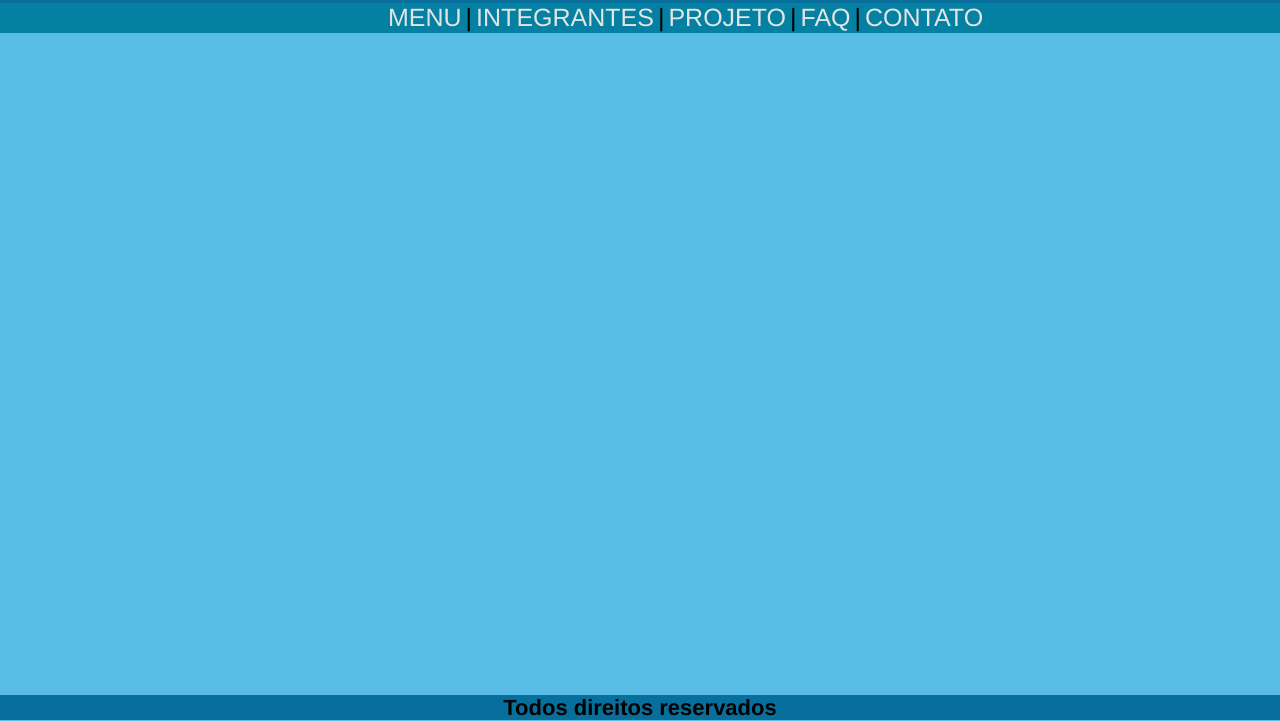
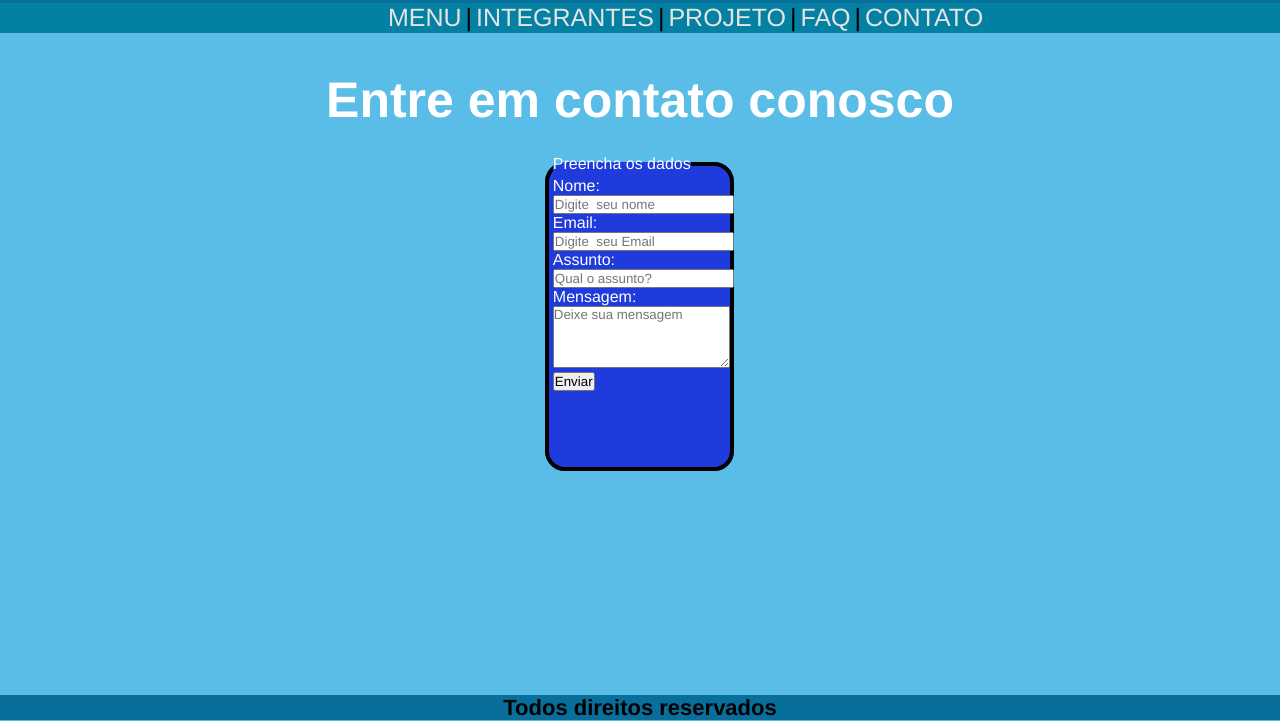
Before and after one commit to BrunoDSGuardia/Front-End-chalenge1, a plain HTML site: page ProjetoFront/contato.html in a window 1280 px wide. Shown: the part 82-803 px from the top of the page. Drawn offline with Linux system fonts and the light colour scheme.

Commit message:
Prototipo contato

```diff
--- a/ProjetoFront/contato.html
+++ b/ProjetoFront/contato.html
@@ -32,7 +32,31 @@
     </nav>
 
     <main>
+        <div class="container-formulario-geral">
 
+            <h1 class="tituloContato">Entre em contato conosco</h1>
+
+            <div class="container-formulario">
+                <form>
+                    <fieldset>
+                        <legend>Preencha os dados</legend>
+                        <label for="nome">Nome:</label>
+                        <input type="text" id="nome" name="nome" placeholder="Digite  seu nome" required>
+
+                        <label for="email">Email:</label>
+                        <input type="email" id="email" name="email" placeholder="Digite  seu Email"  required>
+
+                        <label for="assunto">Assunto:</label>
+                        <input type="text" id="assuntp" name="nome" placeholder="Qual o assunto?" required>
+
+                        <label for="mensagem">Mensagem:</label>
+                        <textarea id="mensagem" name="mensagem" rows="4" placeholder="Deixe sua mensagem"  required></textarea>
+
+                        <button type="submit">Enviar</button>
+                    </fieldset>
+                </form>
+            </div>
+        </div>
     </main>
 
     <footer>
--- a/ProjetoFront/css/style.css
+++ b/ProjetoFront/css/style.css
@@ -235,6 +235,43 @@ main{
     margin: 1%;
 }
 
+
+/******************************************/
+/*           PÁGINA DE CONTATO            */
+/*****************************************/
+
+.container-formulario-geral{
+
+    display: flex;
+    flex-direction: column;
+    align-items: center;
+    width: 100%;
+    height: 1000px;
+}
+
+.tituloContato{
+    font-size: 50px;
+    display: flex;
+    justify-content: center;
+    margin-top: 3%;
+}
+.container-formulario{
+    display: flex;
+    justify-content: center;
+    margin-top: 2%;
+    width:  190px;
+    height: 300px;
+}
+
+.container-formulario fieldset{
+
+    background-color: #1F3BDB;
+    border: 4px solid black;
+    padding: 2%;
+    width: 50%;
+    height: 100%;
+    border-radius: 20px;
+}
 /******************************/
 /*           FOOTER           */
 /******************************/
```
